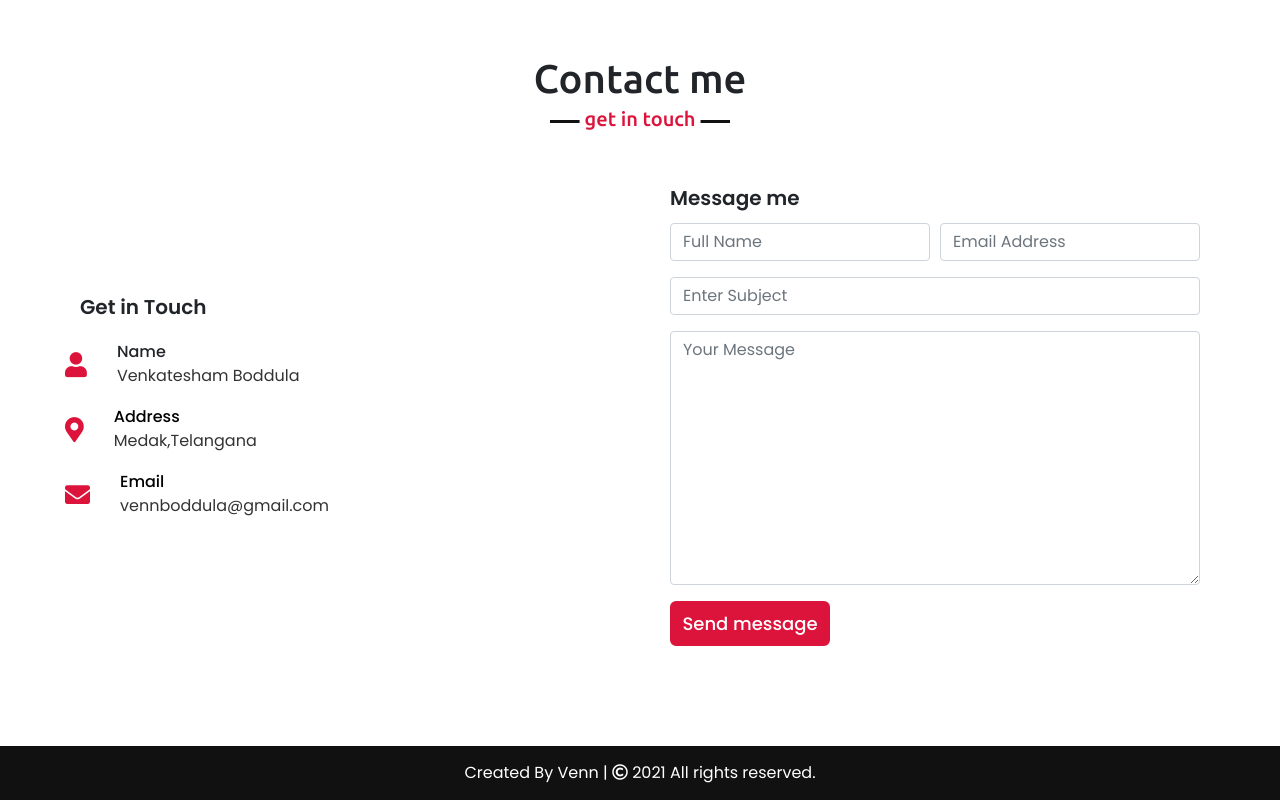
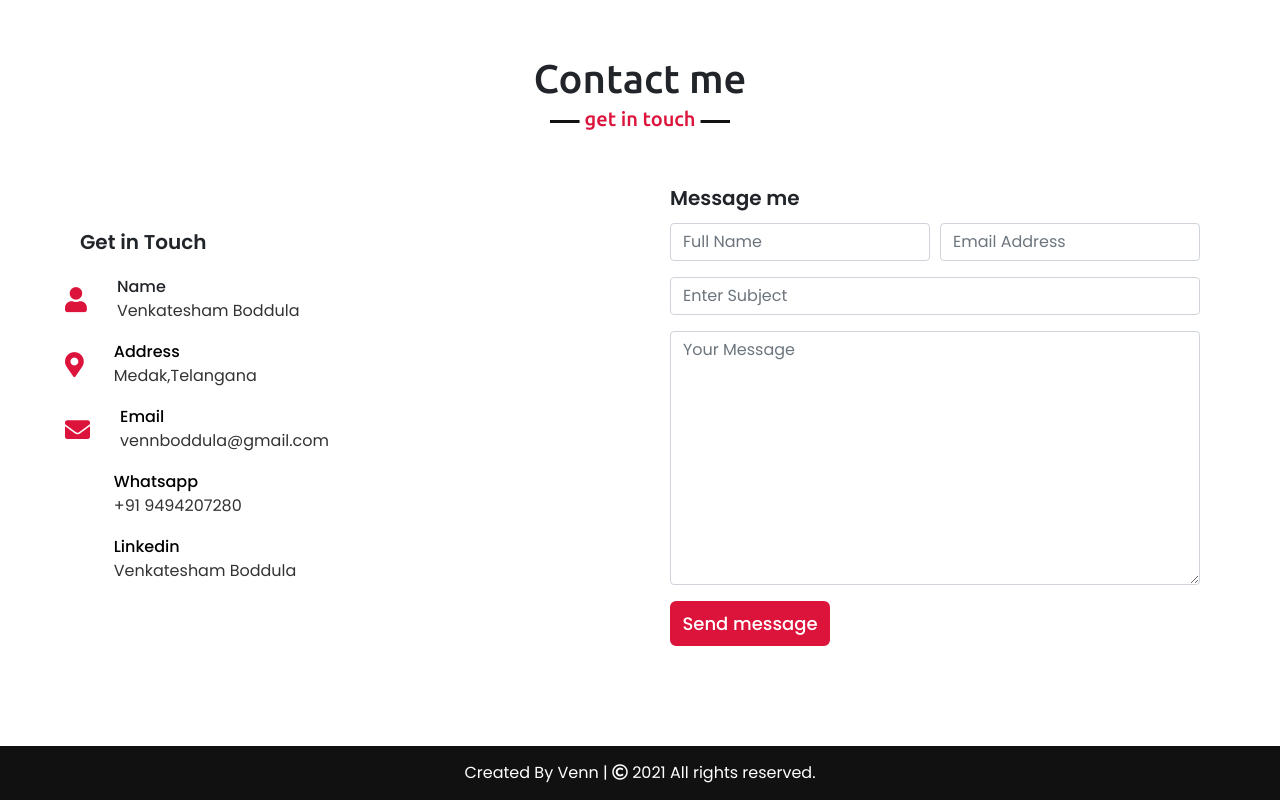
Before and after one commit to venn710/Portfolio, a plain HTML site: page index.html in a window 1280 px wide. Shown: the part 2924-3724 px from the top of the page. Drawn offline with nearby package versions, Linux system fonts and the light colour scheme.

Commit message:
added whatsapp and linkedin functions

```diff
--- a/index.html
+++ b/index.html
@@ -199,6 +199,24 @@
                                 </a>
                             </div>
                         </div>
+                        <div class="row">
+                            <i class="fa-brands fa-whatsapp"></i>
+                            <div class="info">
+                                <a href="https://api.whatsapp.com/send?phone=+919494207280">
+                                    <div class="head" style="color: black;">Whatsapp</div>
+                                    <div class="sub-title">+91 9494207280</div>
+                                </a>
+                            </div>
+                        </div>
+                        <div class="row">
+                            <i class="fa-brands fa-linkedin"></i>
+                            <div class="info">
+                                <a href="https://www.linkedin.com/in/venkatesham-boddula-817a9a198/">
+                                    <div class="head" style="color: black;">Linkedin</div>
+                                    <div class="sub-title">Venkatesham Boddula</div>
+                                </a>
+                            </div>
+                        </div>
                     </div>
                 </div>
                 <div class="column right">
```
